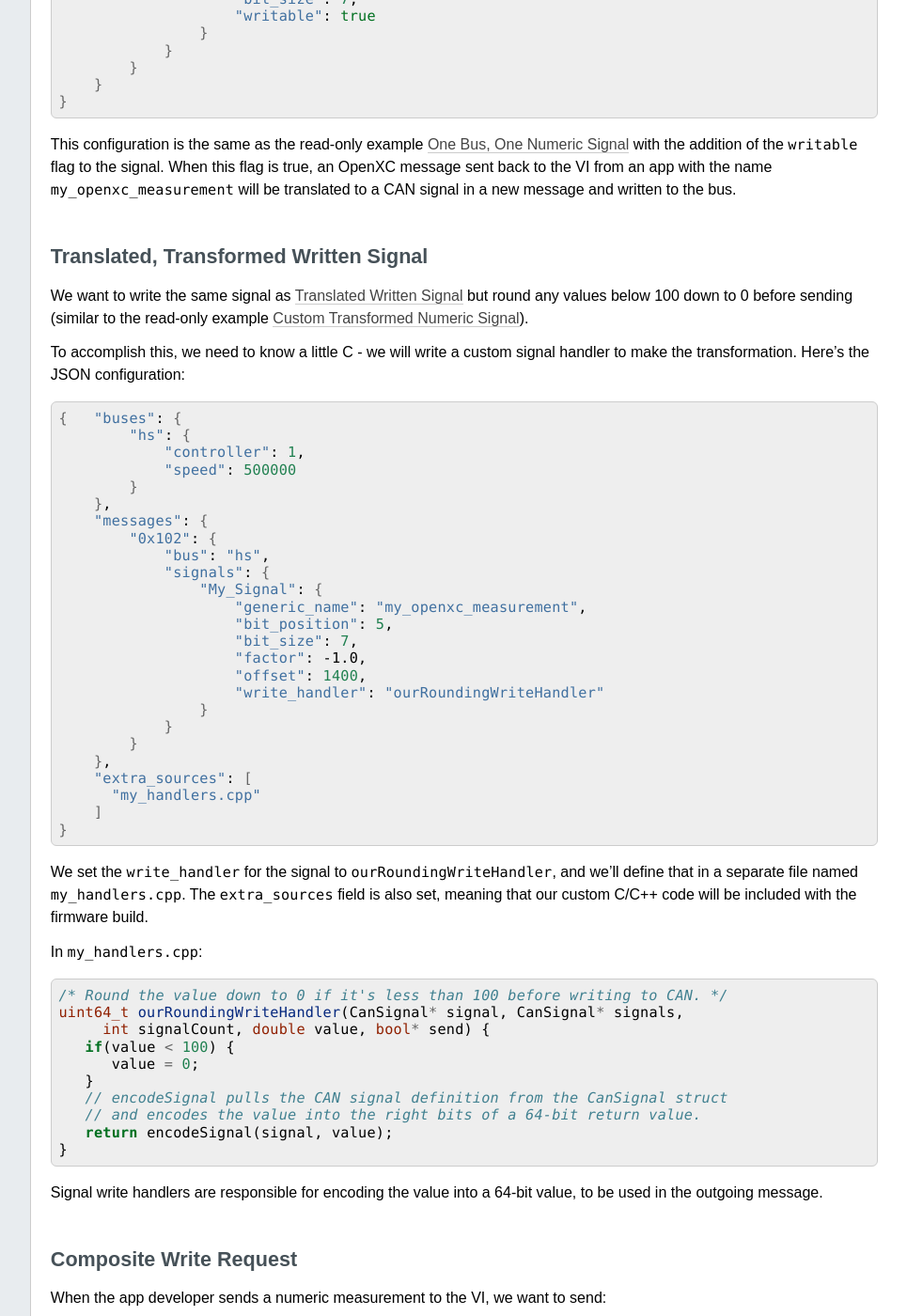
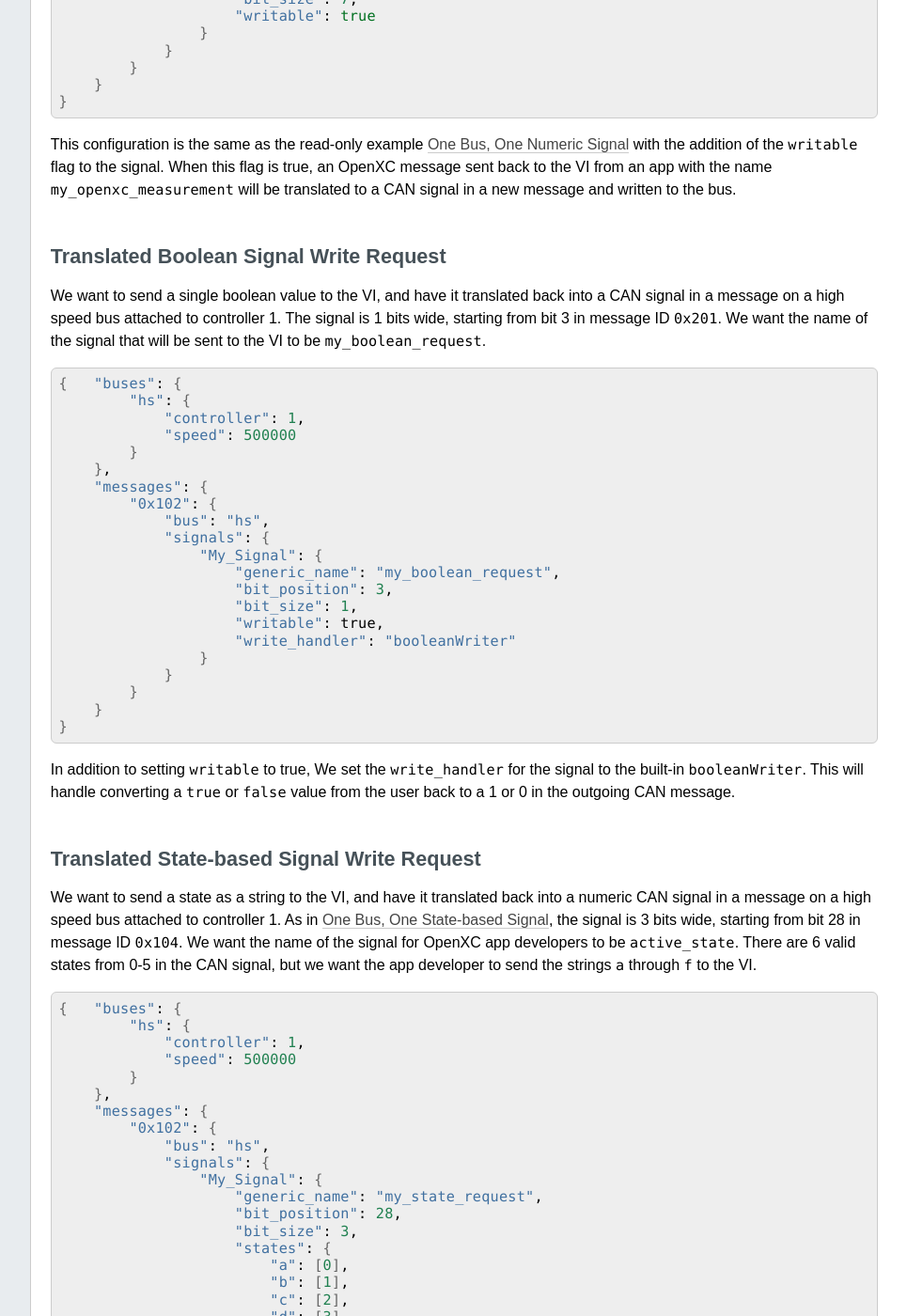
Before and after one commit to openxc/openxc-python, a Sphinx documentation site: the page built from docs/config-write-examples.rst, in a window 1280 px wide and 1400 px high, scrolled down 762 px. Shown: the whole window at 94% size, without its empty margins (224-1189 px from the left). Built offline with Sphinx 7.4.7, drawn with Linux system fonts in a browser that asks for light colours; some of the changed text lies outside the part shown.

Commit message:
Document translated boolean and state-based writes.

```diff
--- a/docs/config-write-examples.rst
+++ b/docs/config-write-examples.rst
@@ -19,8 +19,8 @@ bus, so you are strongly encouraged to read, understand and try the
 
 .. _translated-write:
 
-Translated Written Signal
-==========================
+Translated Numeric Signal Write Request
+=======================================
 
 We want to send a single numeric value to the VI, and have it translated back
 into a CAN signal in a message on a high speed bus attached to controller 1. The
@@ -55,6 +55,90 @@ with the addition of the ``writable`` flag to the signal. When this flag is
 true, an OpenXC message sent back to the VI from an app with the name
 ``my_openxc_measurement`` will be translated to a CAN signal in a new message
 and written to the bus.
+
+Translated Boolean Signal Write Request
+=======================================
+
+We want to send a single boolean value to the VI, and have it translated back
+into a CAN signal in a message on a high speed bus attached to controller 1. The
+signal is 1 bits wide, starting from bit 3 in message ID ``0x201``. We want the
+name of the signal that will be sent to the VI to be ``my_boolean_request``.
+
+.. code-block:: sh
+
+   {   "buses": {
+           "hs": {
+               "controller": 1,
+               "speed": 500000
+           }
+       },
+       "messages": {
+           "0x102": {
+               "bus": "hs",
+               "signals": {
+                   "My_Signal": {
+                       "generic_name": "my_boolean_request",
+                       "bit_position": 3,
+                       "bit_size": 1,
+                       "writable": true,
+                       "write_handler": "booleanWriter"
+                   }
+               }
+           }
+       }
+   }
+
+In addition to setting ``writable`` to true, We set the ``write_handler`` for
+the signal to the built-in ``booleanWriter``. This will handle converting a
+``true`` or ``false`` value from the user back to a 1 or 0 in the outgoing CAN
+message.
+
+Translated State-based Signal Write Request
+===========================================
+
+We want to send a state as a string to the VI, and have it translated back into
+a numeric CAN signal in a message on a high speed bus attached to controller 1.
+As in :ref:`state-based`, the signal is 3 bits wide, starting from bit 28 in
+message ID ``0x104``. We want the name of the signal for OpenXC app developers
+to be ``active_state``. There are 6 valid states from 0-5 in the CAN signal, but
+we want the app developer to send the strings ``a`` through ``f`` to the VI.
+
+.. code-block:: sh
+
+   {   "buses": {
+           "hs": {
+               "controller": 1,
+               "speed": 500000
+           }
+       },
+       "messages": {
+           "0x102": {
+               "bus": "hs",
+               "signals": {
+                   "My_Signal": {
+                       "generic_name": "my_state_request",
+                       "bit_position": 28,
+                       "bit_size": 3,
+                       "states": {
+                           "a": [0],
+                           "b": [1],
+                           "c": [2],
+                           "d": [3],
+                           "e": [4],
+                           "f": [5]
+                       },
+                       "writable": true
+                   }
+               }
+           }
+       }
+   }
+
+The ``writable`` field is all that is required - the signal will be
+automatically configured to use the built-in ``stateWriter`` as its
+``write_handler`` because the signal has a ``states`` array. If a user sends the
+VI the value ``c`` in a write request with the name ``my_state_request``, it
+will be encoded as ``2`` in the CAN signal in the outgoing message.
 
 Translated, Transformed Written Signal
 =======================================
```
